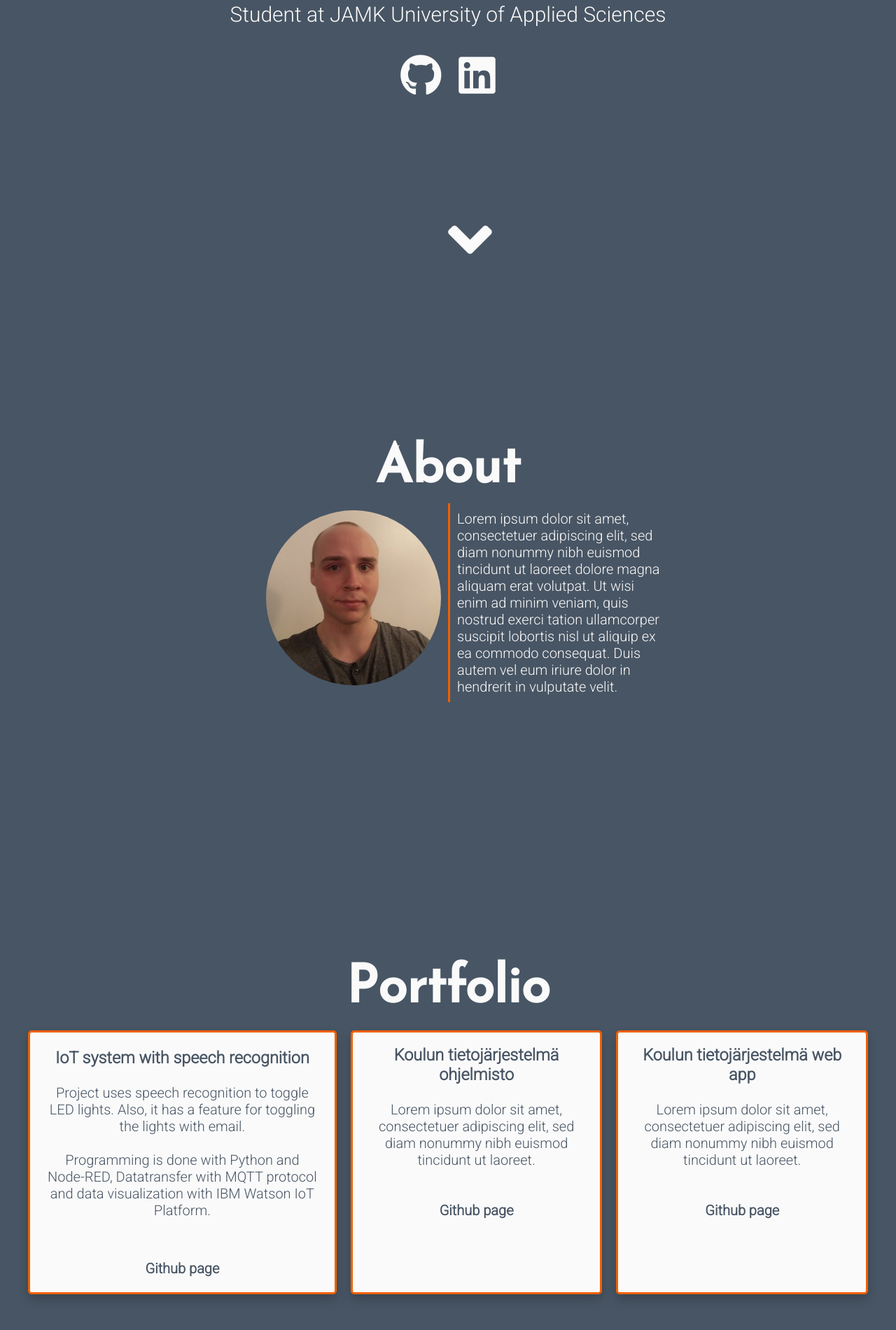
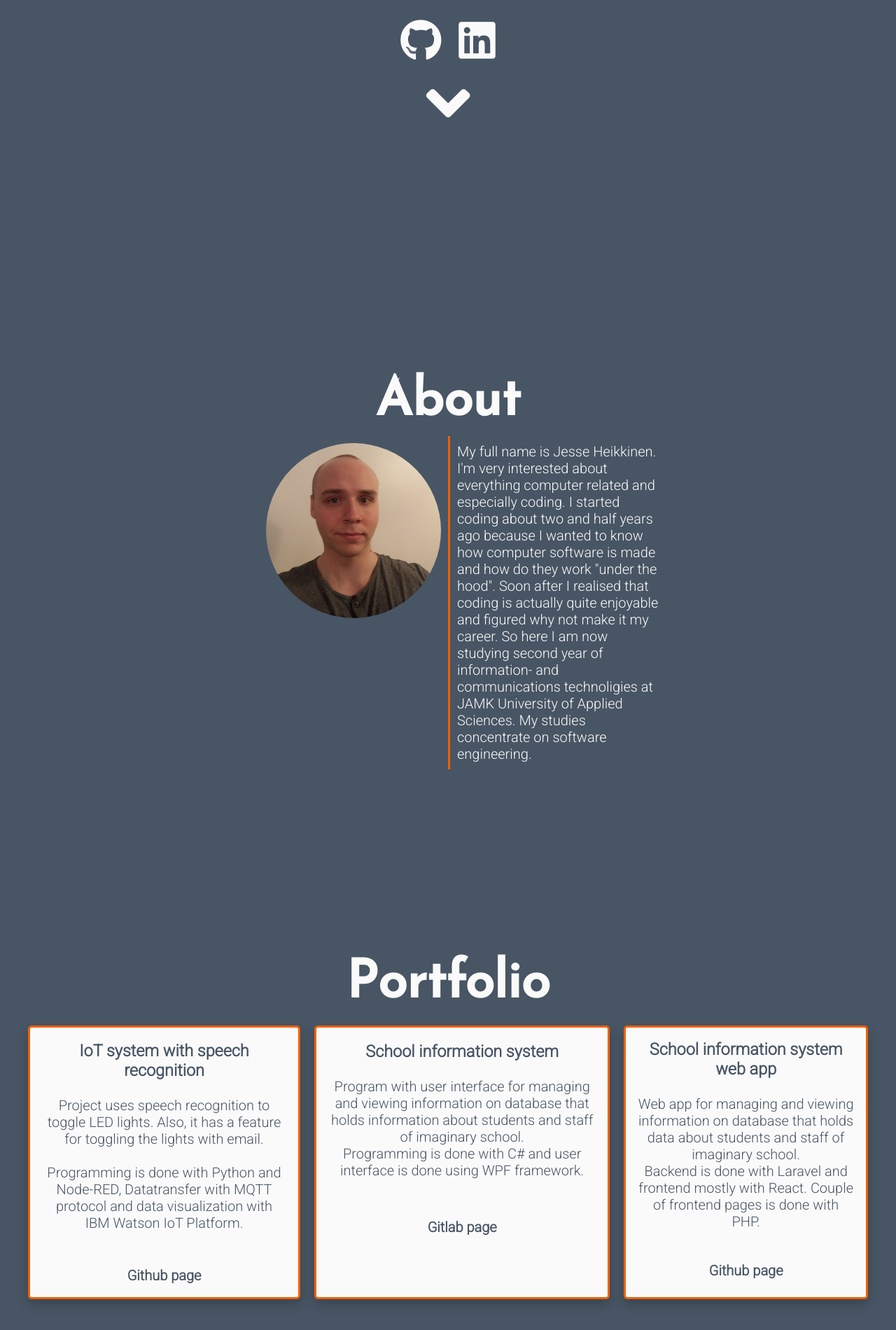
Before and after one commit to Pulssi/pulssi.github.io, a plain HTML site: page index.html in a window 1280 px wide. Shown: the part 396-2296 px from the top of the page at 70% size. Drawn offline with nearby package versions, Linux system fonts and the light colour scheme.

Commit message:
Replace placeholder content

```diff
--- a/css/styles.css
+++ b/css/styles.css
@@ -131,12 +131,17 @@ a:hover, i:hover {
     }
 }
 
-.icon-nav {
-    display: block;
-    position: absolute;
-    left: 50%;
+.icon-nav i {
+    position: sticky;
     bottom: 0px;
     font-size: 5em;
+
+}
+
+.row-icon-nav {
+    display: flex;
+    justify-content: center;
+    width: 100%;
 }
 
 .icons-social a {
--- a/index.html
+++ b/index.html
@@ -29,7 +29,11 @@
                 <a target="_blank" href="https://github.com/pulssi"><i class="fab fa-github"></i></a>
                 <a target="_blank" href="https://linkedin.com/in/jesse-heikkinen-500584151/"><i class="fab fa-linkedin"></i></a>
             </div>
-            <div class="icon-nav"><a href="#about"><i class="fas fa-angle-down"></i></a></div>
+            <div class="row-icon-nav">
+                <div class="icon-nav">
+                    <a href="#about"><i class="fas fa-angle-down"></i></a>
+                </div>
+            </div>
         </div>
 
         <div class="view" id="about">
@@ -39,7 +43,7 @@
                     <img class="profile-pic" src="images/profile-pic.jpg" alt="Picture of me"/>
                 </div>
                 <div class="column-right">
-                    <p>Lorem ipsum dolor sit amet, consectetuer adipiscing elit, sed diam nonummy nibh euismod tincidunt ut laoreet dolore magna aliquam erat volutpat. Ut wisi enim ad minim veniam, quis nostrud exerci tation ullamcorper suscipit lobortis nisl ut aliquip ex ea commodo consequat. Duis autem vel eum iriure dolor in hendrerit in vulputate velit.</p>
+                    <p>My full name is Jesse Heikkinen. I'm very interested about everything computer related and especially coding. I started coding about two and half years ago because I wanted to know how computer software is made and how do they work "under the hood". Soon after I realised that coding is actually quite enjoyable and figured why not make it my career. So here I am now studying second year of information- and communications technoligies at JAMK University of Applied Sciences. My studies concentrate on software engineering.</p>
                 </div>
             </div>
         </div>
@@ -57,16 +61,18 @@
                 </div>
                 <div class="card">
                     <div class="container">
-                        <h3><b>Koulun tietojärjestelmä ohjelmisto</b></h3><br>
-                        <p>Lorem ipsum dolor sit amet, consectetuer adipiscing elit, sed diam nonummy nibh euismod tincidunt ut laoreet.</p>
-                        <a class="card-link" target="_blank" href="https://github.com/pulssi">Github page</a>
+                        <h3><b>School information system</b></h3><br>
+                        <p>Program with user interface for managing and viewing information on database that holds information about students and staff of imaginary school.</p>
+                        <p>Programming is done with C# and user interface is done using WPF framework.</p>
+                        <a class="card-link" target="_blank" href="https://gitlab.labranet.jamk.fi/L4171/TTOS0300Harjoitustyo">Gitlab page</a>
                     </div>
                 </div>
                 <div class="card">
                     <div class="container">
-                        <h3><b>Koulun tietojärjestelmä web app</b></h3><br>
-                        <p>Lorem ipsum dolor sit amet, consectetuer adipiscing elit, sed diam nonummy nibh euismod tincidunt ut laoreet.</p>
-                        <a class="card-link" target="_blank" href="https://github.com/pulssi">Github page</a>
+                        <h3><b>School information system web app</b></h3><br>
+                        <p>Web app for managing and viewing information on database that holds data about students and staff of imaginary school.</p>
+                        <p>Backend is done with Laravel and frontend mostly with React. Couple of frontend pages is done with PHP.</p>
+                        <a class="card-link" target="_blank" href="https://gitlab.labranet.jamk.fi/L4171/koulu.exe_react_laravel">Github page</a>
                     </div>
                 </div>
             </div>
```
